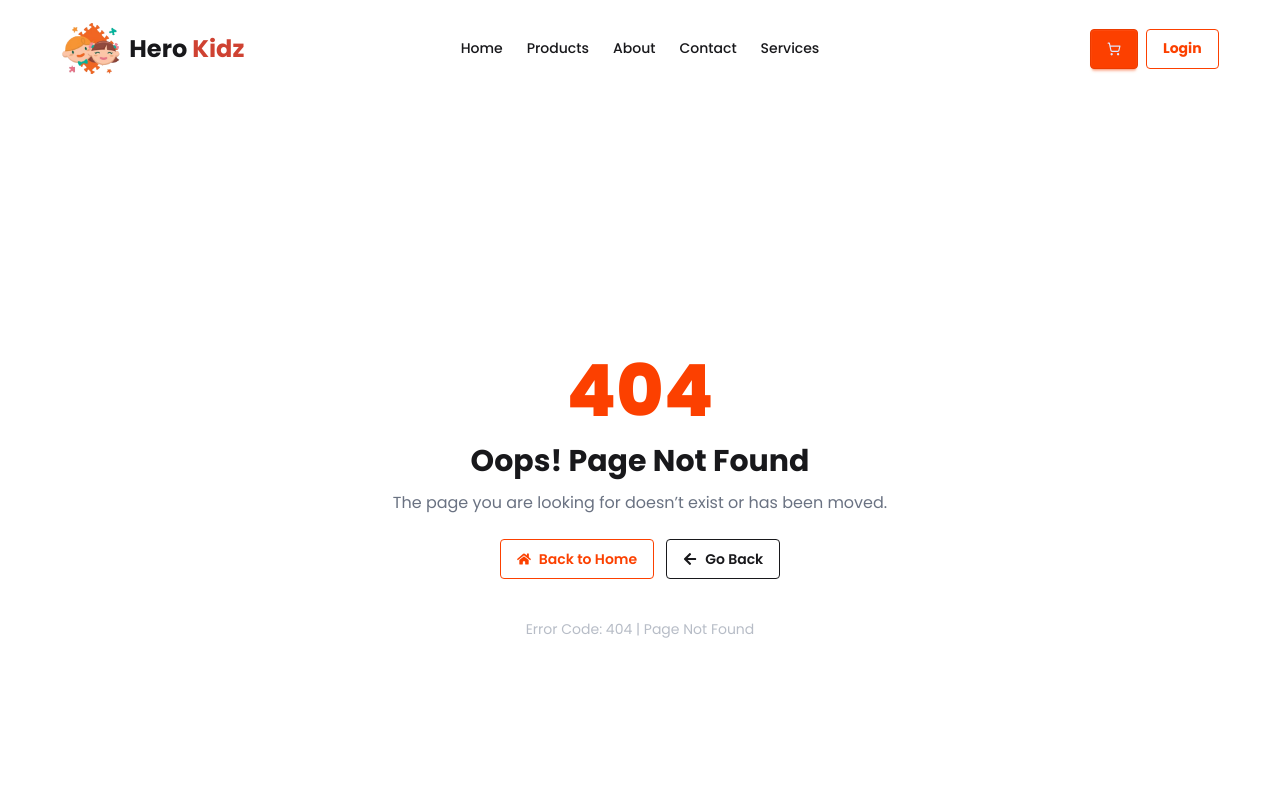
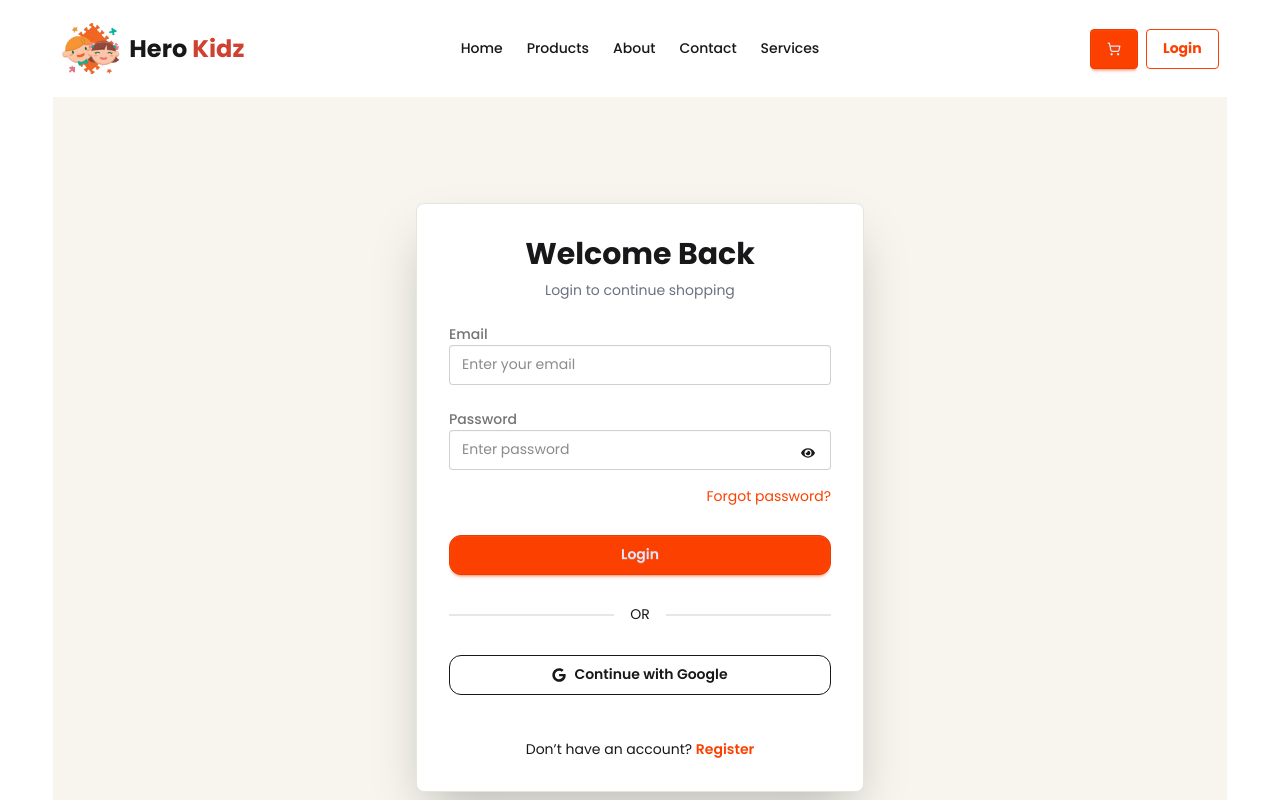
Before and after one commit to Rakibstack/Hero-Kidz-Project, a Next.js app: page /login in a window 1280 px wide. Before the commit this address had no page. Shown: the top 800 px of the page. Built offline with nearby package versions, Linux system fonts and the light colour scheme.

Commit message:
make login page

```diff
--- /dev/null
+++ b/src/app/login/page.jsx
@@ -0,0 +1,100 @@
+"use client";
+
+import { useState } from "react";
+import { FaEye, FaEyeSlash, FaGoogle, FaFacebook } from "react-icons/fa";
+import Image from "next/image";
+import Link from "next/link";
+
+const Login = () => {
+  const [showPassword, setShowPassword] = useState(false);
+
+  return (
+   <div className="min-h-screen flex items-center justify-center bg-base-200 py-4 px-4">
+  <div className="card bg-base-100  w-full max-w-md shadow-2xl border border-base-300">
+    <div className="card-body p-8">
+
+      <div className="text-center mb-4">
+        <h1 className="text-3xl font-bold">Welcome Back</h1>
+        <p className="text-sm text-gray-500 mt-2">
+          Login to continue shopping
+        </p>
+      </div>
+
+      {/* Email */}
+      <div className="form-control mb-4">
+        <label className="label font-medium">
+          Email
+        </label>
+
+        <input
+          type="email"
+          placeholder="Enter your email"
+          className="input input-bordered w-full"
+        />
+      </div>
+
+
+      {/* Password */}
+      <div className="form-control mb-2">
+        <label className="label font-medium">
+          Password
+        </label>
+
+        <div className="relative">
+          <input
+            type={showPassword ? "text" : "password"}
+            placeholder="Enter password"
+            className="input input-bordered w-full pr-12"
+          />
+
+          <button
+            type="button"
+            onClick={() => setShowPassword(!showPassword)}
+            className="absolute right-4 top-4"
+          >
+            {showPassword ? <FaEyeSlash/> : <FaEye/>}
+          </button>
+        </div>
+      </div>
+
+
+      <div className="text-right mb-5">
+        <a className="link link-hover text-primary text-sm">
+          Forgot password?
+        </a>
+      </div>
+
+
+      <button className="btn btn-primary w-full rounded-xl">
+        Login
+      </button>
+
+
+      <div className="divider my-6">
+        OR
+      </div>
+
+
+      <button className="btn btn-outline w-full mb-3 gap-2 rounded-xl">
+        <FaGoogle />
+        Continue with Google
+      </button>
+
+
+      <p className="text-center mt-6 text-sm">
+        Don’t have an account?{" "}
+        <Link
+          href="/register"
+          className="font-semibold text-primary"
+        >
+          Register
+        </Link>
+      </p>
+
+    </div>
+  </div>
+</div>
+  );
+};
+
+export default Login;
--- /dev/null
+++ b/src/components/buttons/CardButton.jsx
@@ -0,0 +1,29 @@
+import { usePathname, useRouter } from "next/navigation";
+import React from "react";
+import { FaCartPlus } from "react-icons/fa";
+
+const CardButton = ({ product }) => {
+
+    const isLoggedIn = false;
+    const router = useRouter();
+    const path = usePathname();
+
+    const add2Cart = () => {
+        if(isLoggedIn){
+            alert(`Added ${product.title} to cart!❤️👌`);
+        }else{
+            router.push(`/login?callbackUrl=${path}`);
+        }
+    }
+
+  return (
+    <div className="">
+      <button onClick={add2Cart} className="btn btn-primary flex-1 flex items-center justify-center gap-2">
+        <FaCartPlus />
+        Add to Cart
+      </button>
+    </div>
+  );
+};
+
+export default CardButton;
--- a/src/components/cards/ProductDetails.jsx
+++ b/src/components/cards/ProductDetails.jsx
@@ -1,7 +1,8 @@
 "use client";
 
 import Image from "next/image";
-import { FaStar, FaCartPlus, FaBolt } from "react-icons/fa";
+import { FaStar, } from "react-icons/fa";
+import CardButton from "../buttons/CardButton";
 
 const ProductDetails = ({ product }) => {
   const {
@@ -97,15 +98,8 @@ const ProductDetails = ({ product }) => {
 
           {/* 🔥 Buttons */}
           <div className="flex flex-col sm:flex-row gap-3 pt-3">
-            <button className="btn btn-primary flex-1 flex items-center justify-center gap-2">
-              <FaCartPlus />
-              Add to Cart
-            </button>
+           <CardButton product={product}></CardButton>
 
-            <button className="btn btn-secondary flex-1 flex items-center justify-center gap-2">
-              <FaBolt />
-              Buy Now
-            </button>
           </div>
         </div>
       </div>
```
Also changed, not shown: src/app/register/page.jsx (added).
